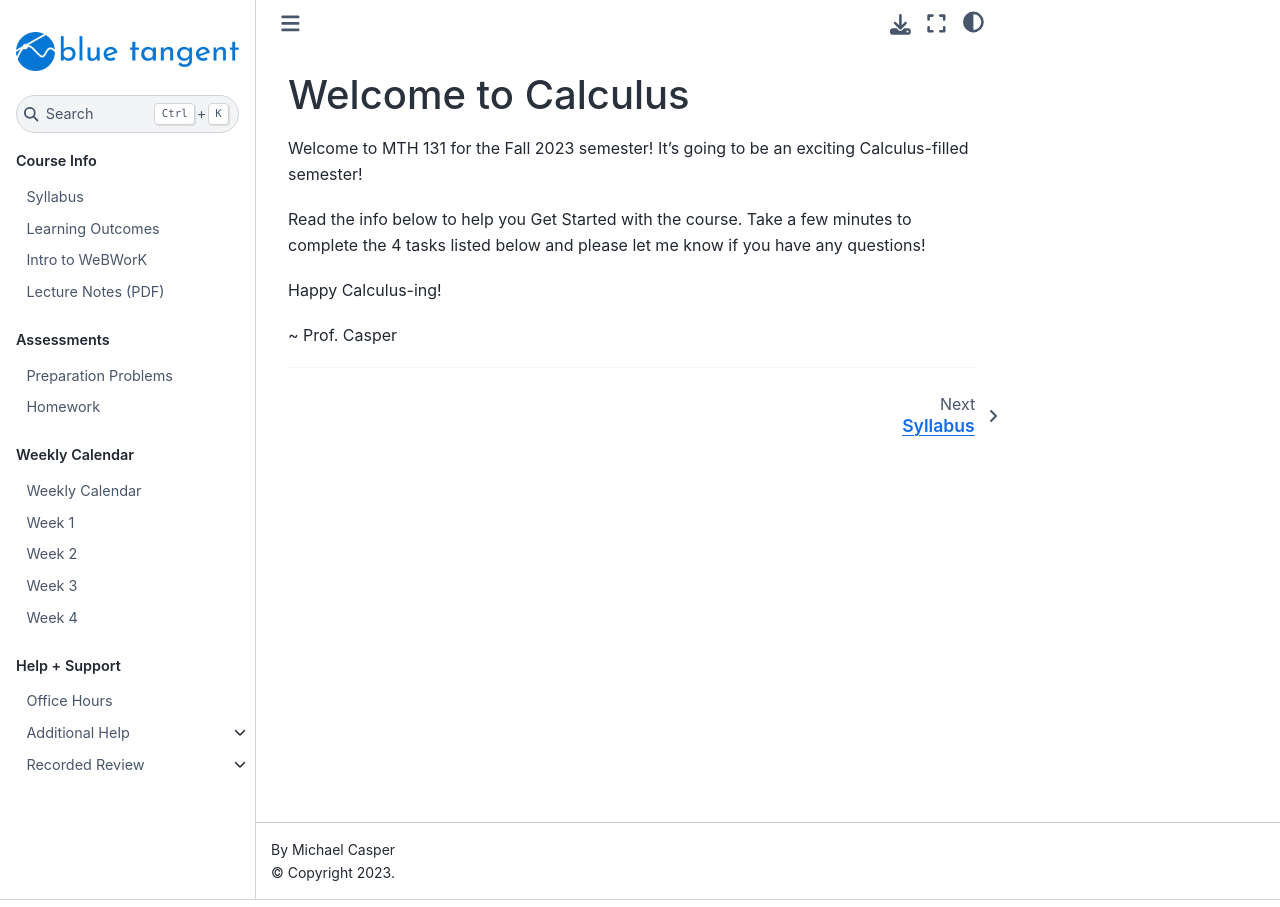
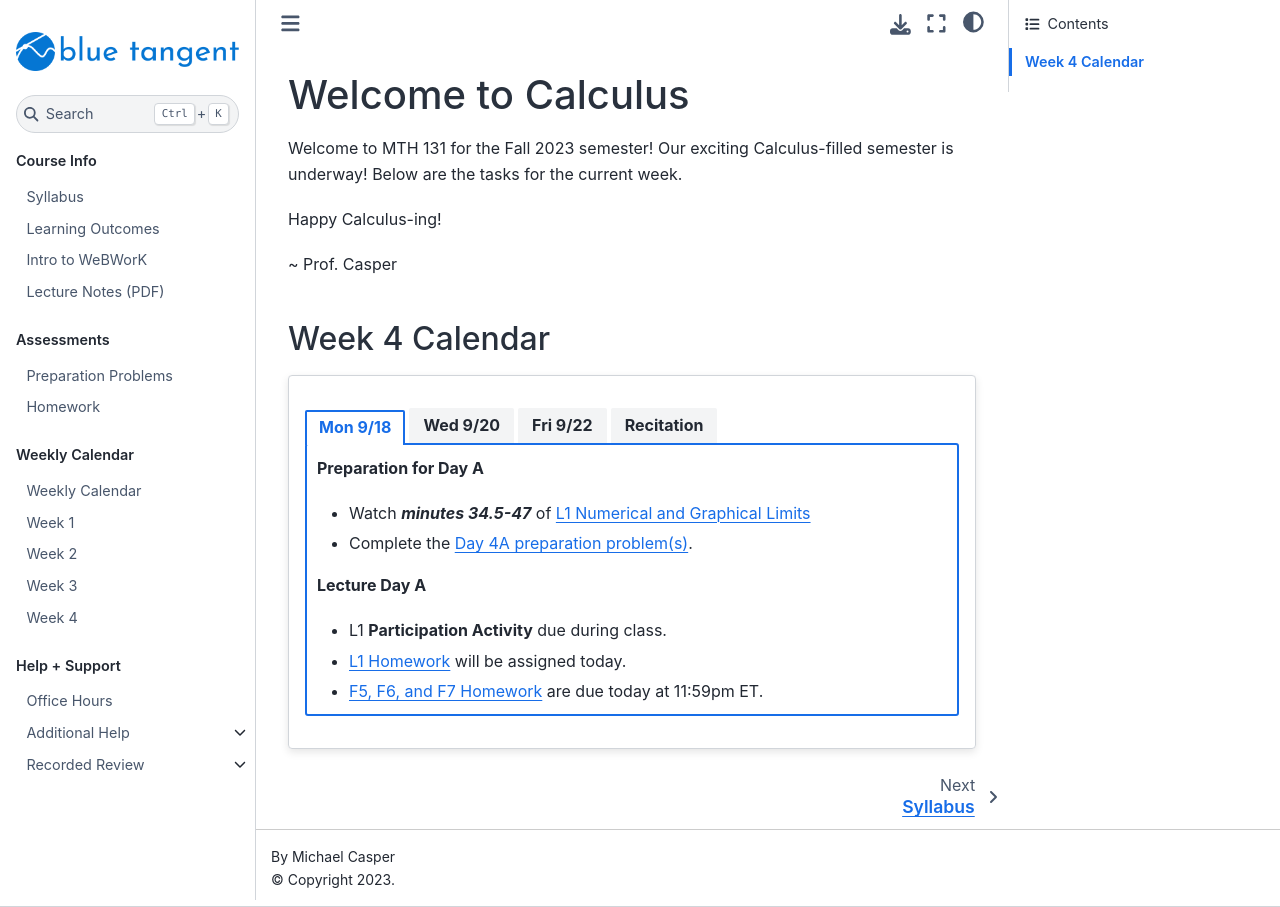
Before and after one commit to mjcasper/info-131, a Jupyter Book: the page built from index.md, in a window 1280 px wide. Built offline with Jupyter Book 1.0.4 settings and Sphinx 7.4.7 and the Sphinx Book theme 1.1.4, drawn with Linux system fonts in a browser that asks for light colours.

Commit message:
change index page

````diff
--- a/index.md
+++ b/index.md
@@ -2,7 +2,7 @@ Welcome to Calculus
 ============================
 
 
-<!--
+
 
 Welcome to MTH 131 for the Fall 2023 semester! Our exciting Calculus-filled semester is underway! Below are the tasks for the current week.
 
@@ -10,8 +10,14 @@ Happy Calculus-ing!
 
 ~ Prof. Casper
 
--->
+## Week 4 Calendar
 
+```{include} week/4.md
+:start-after: Calendar
+```
+
+
+<!--
 
 Welcome to MTH 131 for the Fall 2023 semester! It's going to be an exciting Calculus-filled semester!
 
@@ -28,3 +34,5 @@ Happy Calculus-ing!
 
 ```{include} components/start/landing-getting-started.md
 ```
+
+-->
````
